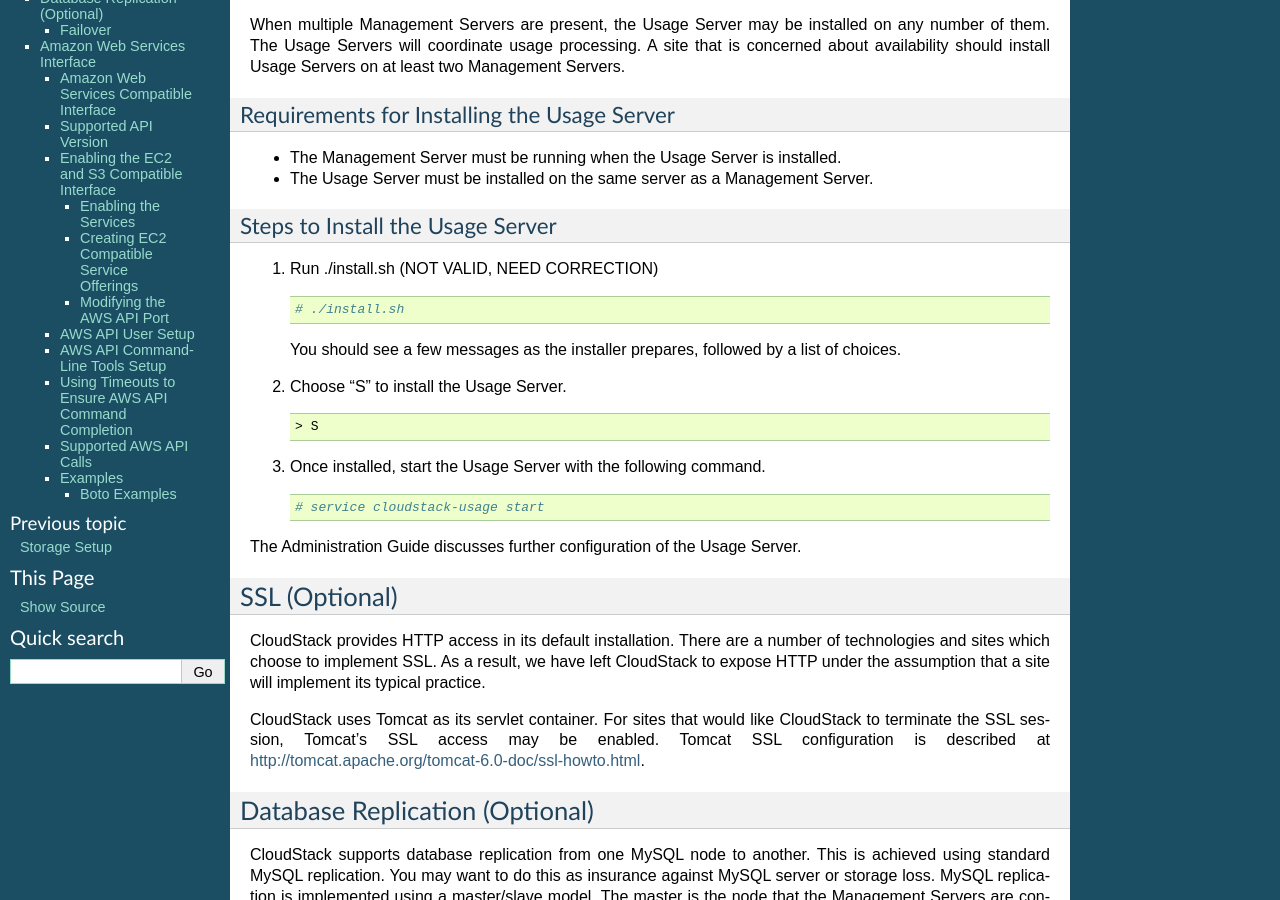
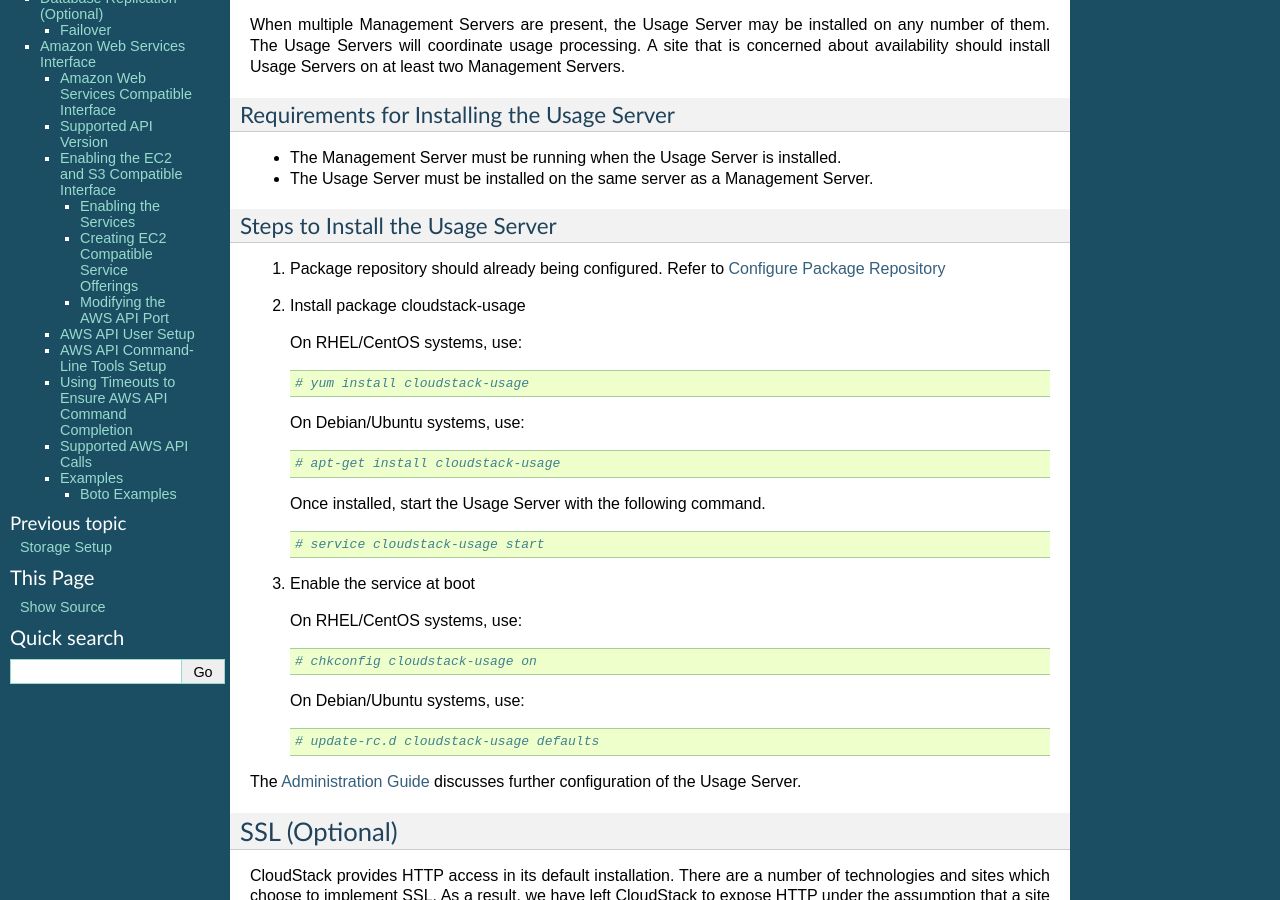
Before and after one commit to apache/cloudstack-docs-install, a Sphinx documentation site: the page built from source/optional_installation.rst, in a window 1280 px wide and 900 px high, scrolled down 228 px. Built offline with Sphinx 7.4.7, drawn with Linux system fonts in a browser that asks for light colours.

Commit message:
CLOUDSTACK-6880: rewrite cloudstack-usage installation
Conflicts:
	source/optional_installation.rst

```diff
--- a/source/optional_installation.rst
+++ b/source/optional_installation.rst
@@ -47,26 +47,22 @@
 Steps to Install the Usage Server
 ~~~~~~~~~~~~~~~~~~~~~~~~~~~~~~~~~
 
-#.
+#. Package repository should already being configured. Refer to
+   `Configure Package Repository <http://cloudstack-installation.readthedocs.org/en/latest/installation.html#configure-package-repository>`_
 
-   Run ./install.sh (NOT VALID, NEED CORRECTION)
+#. Install package cloudstack-usage
+
+   On RHEL/CentOS systems, use:
 
    .. sourcecode:: bash
 
-       # ./install.sh
+      # yum install cloudstack-usage
 
-   You should see a few messages as the installer prepares, followed by
-   a list of choices.
-
-#.
-
-   Choose "S" to install the Usage Server.
+   On Debian/Ubuntu systems, use:
 
    .. sourcecode:: bash
 
-          > S
-
-#.
+      # apt-get install cloudstack-usage
 
    Once installed, start the Usage Server with the following command.
 
@@ -74,7 +70,21 @@
 
        # service cloudstack-usage start
 
-The Administration Guide discusses further configuration of the Usage
+#. Enable the service at boot
+
+   On RHEL/CentOS systems, use:
+
+   .. sourcecode:: bash
+
+      # chkconfig cloudstack-usage on
+
+   On Debian/Ubuntu systems, use:
+
+   .. sourcecode:: bash
+
+      # update-rc.d cloudstack-usage defaults
+
+The `Administration Guide <http://docs.cloudstack.apache.org/projects/cloudstack-administration/en/latest/usage.html>`_ discusses further configuration of the Usage
 Server.
 
 SSL (Optional)
```
